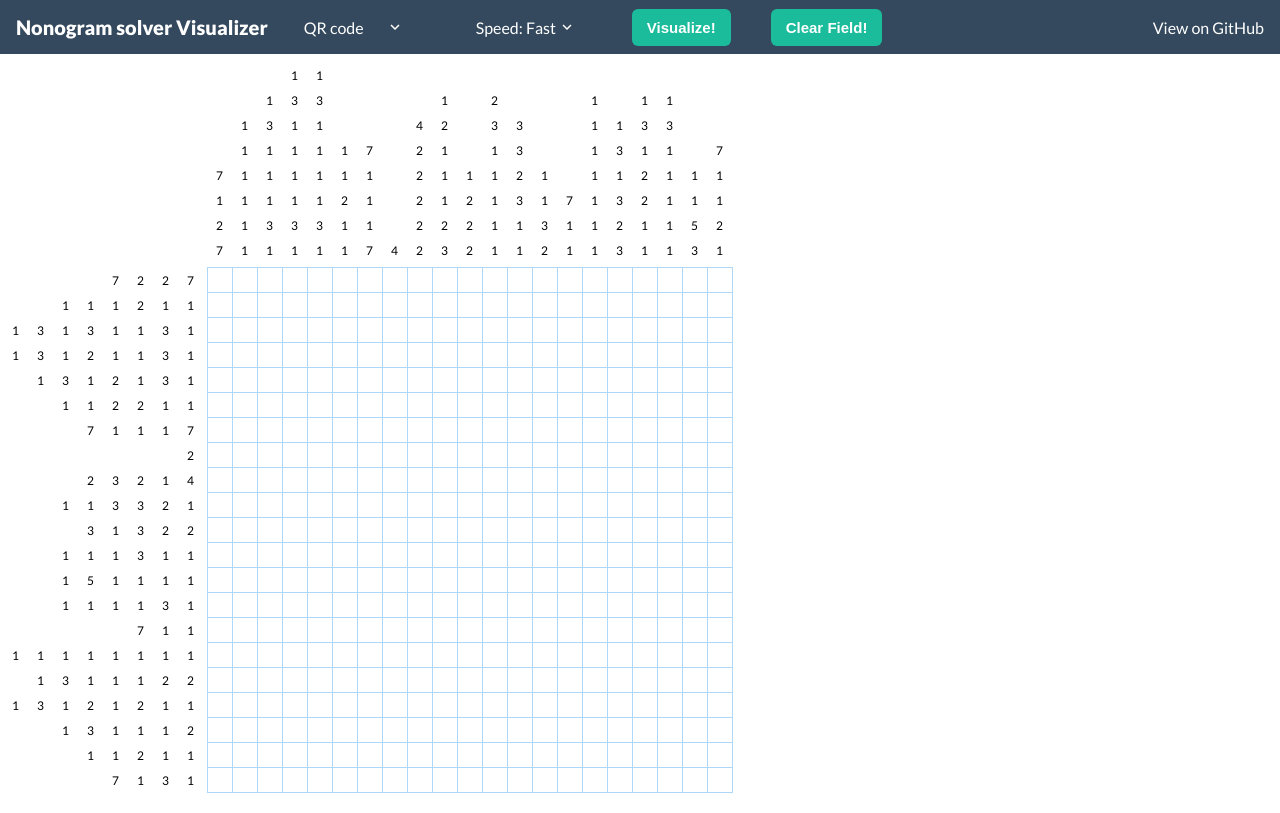
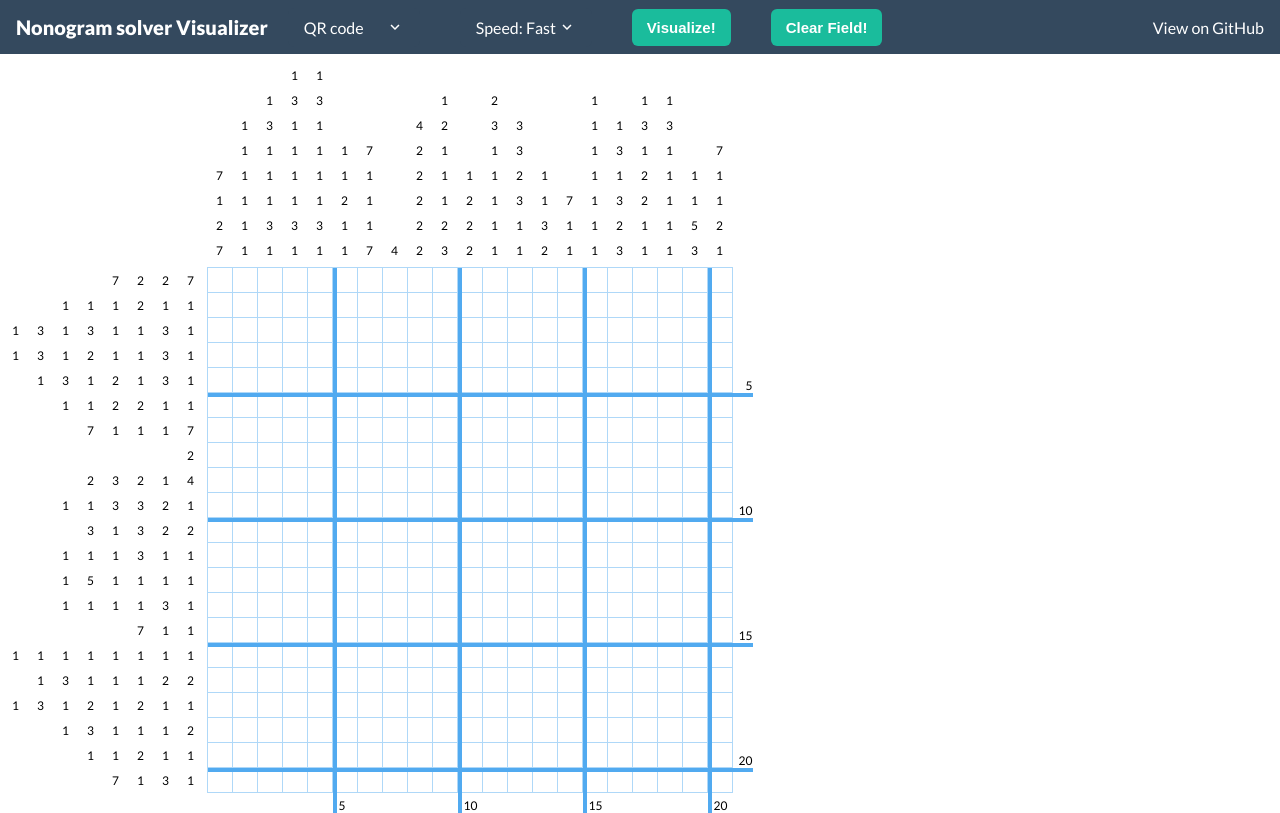
Before and after one commit to Sergey121/nonogram-app, a React (Create React App) app: page / in a window 1280 px wide. Built offline with nearby package versions, Linux system fonts and the light colour scheme.

Commit message:
Add lines

```diff
--- a/src/components/grid/grid.module.scss
+++ b/src/components/grid/grid.module.scss
@@ -111,6 +111,34 @@ $cellSize: 25px;
   padding: 10px 30px;
 }
 
+.colDivider {
+  position: absolute;
+  top: 0;
+  bottom: -20px;
+  border-left: 4px solid darken($bg, 20%);
+  transform: translateX(-2px);
+  display: flex;
+  align-items: flex-end;
+}
+
+.rowDivider {
+  position: absolute;
+  top: 0;
+  left: 0;
+  right: -20px;
+  border-bottom: 4px solid darken($bg, 20%);
+  transform: translateY(-2px);
+  display: flex;
+  align-items: flex-end;
+  justify-content: flex-end;
+}
+
+.dividerNumber {
+  margin-left: 2px;
+  font-size: 12px;
+  position: absolute;
+}
+
 @keyframes fillAnimation {
   0% {
     transform: scale(0.3);
--- a/src/components/grid/index.tsx
+++ b/src/components/grid/index.tsx
@@ -307,6 +307,18 @@ export const Grid = () => {
               {running &&
               <tr className={styles.scanner} style={scannerStyle}/>
               }
+              {columns.filter((_, index) => (index + 1) % 5 === 0).map((r, i) => {
+                const index = i + 1;
+                return <tr key={index} className={styles.colDivider} style={{transform: `translateX(${CELL_SIZE * index * 5}px)`}}>
+                  <span className={styles.dividerNumber}>{index * 5}</span>
+                </tr>
+              })}
+              {rows.filter((_, index) => (index + 1) % 5 === 0).map((r, i) => {
+                const index = i + 1;
+                return <tr key={index} className={styles.rowDivider} style={{transform: `translateY(${CELL_SIZE * index * 5}px)`}}>
+                  <span className={styles.dividerNumber}>{index * 5}</span>
+                </tr>
+              })}
               </tbody>
             </table>
           </td>
--- a/src/components/select/index.tsx
+++ b/src/components/select/index.tsx
@@ -1,7 +1,8 @@
-import React, { useCallback, useState } from 'react';
+import React, { useCallback, useRef, useState } from 'react';
 import styles from './select.module.scss';
 import { Option } from '../../models/Option';
 import { ReactComponent as Expand } from './expand_more.svg';
+import { useOnClickOutside } from '../../hooks/useClickOutside';
 
 
 type Props = {
@@ -15,8 +16,11 @@ type Props = {
 };
 
 export const Select = (props: Props) => {
+  const ref = useRef<HTMLUListElement>(null);
   const { options, value, onChange, disabled, prefix = '', className = '', placeholder = 'Select...' } = props;
   const [opened, setOpened] = useState<boolean>(false);
+
+  useOnClickOutside(ref, () => setOpened(false));
 
   const handleChange = useCallback((option: Option) => () => {
     onChange(option);
@@ -35,7 +39,7 @@ export const Select = (props: Props) => {
         </div>
       </div>
       {opened &&
-      <ul className={styles.list}>
+      <ul className={styles.list} ref={ref}>
         {options.map((o) => {
           return (
             <li className={styles.item} onClick={handleChange(o)} key={o.value}>{o.label}</li>
--- /dev/null
+++ b/src/hooks/useClickOutside.js
@@ -0,0 +1,24 @@
+import React, { useEffect } from 'react';
+
+export function useOnClickOutside(ref, handler) {
+  useEffect(
+    () => {
+      const listener = event => {
+        if (!ref.current || ref.current.contains(event.target)) {
+          return;
+        }
+
+        handler(event);
+      };
+
+      document.addEventListener('mousedown', listener);
+      document.addEventListener('touchstart', listener);
+
+      return () => {
+        document.removeEventListener('mousedown', listener);
+        document.removeEventListener('touchstart', listener);
+      };
+    },
+    [ref, handler]
+  );
+}
```
Also changed, not shown: public/manifest.json.
